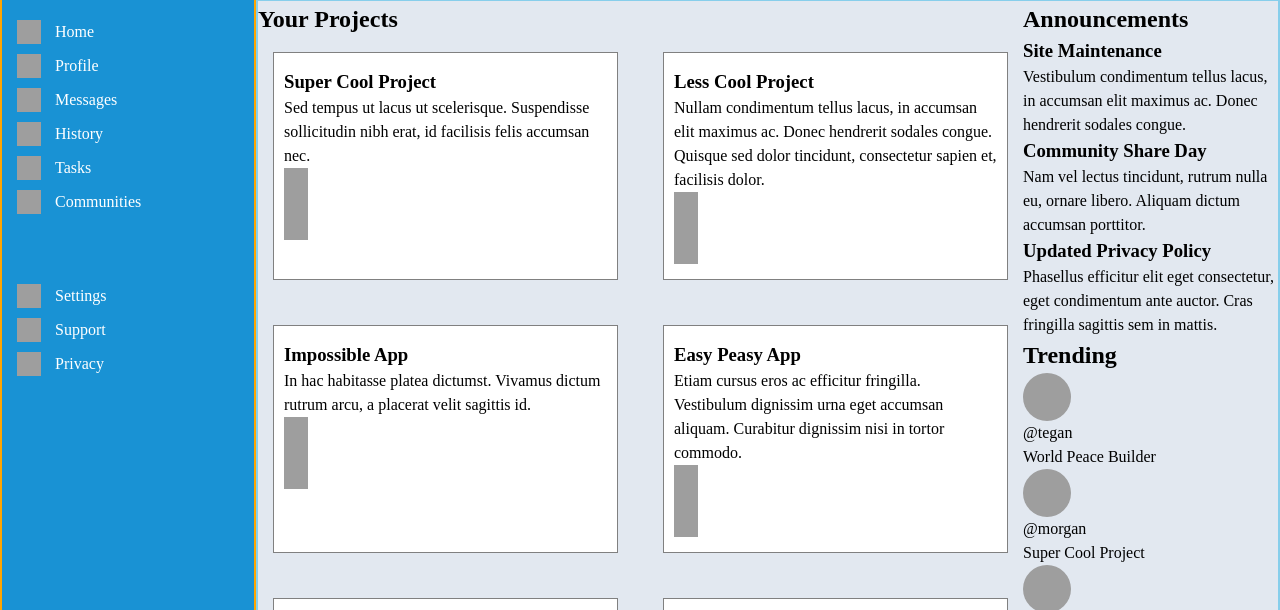
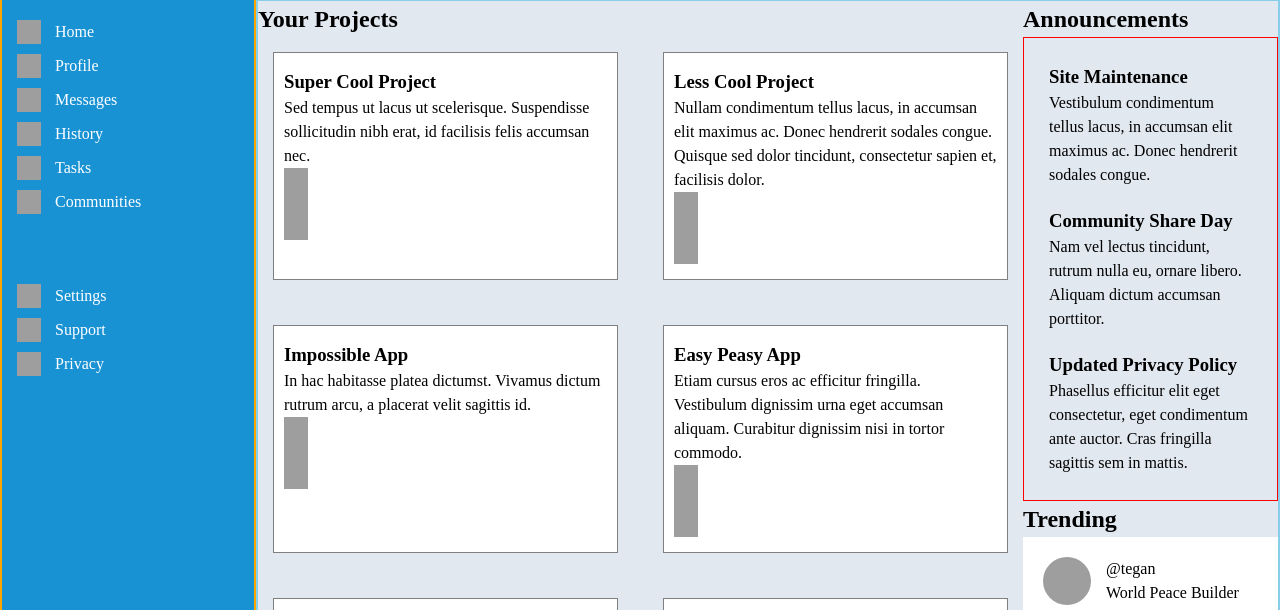
Before and after one commit to heidexdev/admin-dashboard, a plain HTML site: page index.html in a window 1280 px wide. Shown: the part 117-727 px from the top of the page. Drawn offline with Linux system fonts and the light colour scheme; grey boxes are pictures that could not be loaded.

Commit message:
add basic grid and flexbox to extra

```diff
--- a/style.css
+++ b/style.css
@@ -120,7 +120,7 @@ input {
   border: skyblue solid 2px;
   display: grid;
   grid-template-columns: 3fr 1fr;
-  background-color: #E2E8F0;
+  background-color: #e2e8f0;
 }
 .main-contents {
   display: grid;
@@ -130,7 +130,34 @@ input {
 }
 .card {
   border: 1px gray solid;
-  padding: 15px 10px ;
+  padding: 15px 10px;
   margin: 15px 15px;
-  background-color: #FFFFFF;
+  background-color: #ffffff;
 }
+.main-extra {
+  display: grid;
+  grid-template-rows: 1fr 1fr;
+}
+.extra-top {
+  display: flex;
+  flex-direction: column;
+}
+.extra-top-content {
+  border: 1px red solid;
+  display: grid;
+  grid-template-rows: repeat(3, 1fr);
+  padding: 25px;
+  gap: 20px;
+}
+.trending {
+  display: grid;
+  grid-template-rows: repeat(4, 1fr);
+  gap: 15px;
+  background-color: #ffffff;
+  padding: 10px;
+}
+.trending > * {
+  display: flex;
+  padding: 10px;
+  gap: 15px;
+}
```
